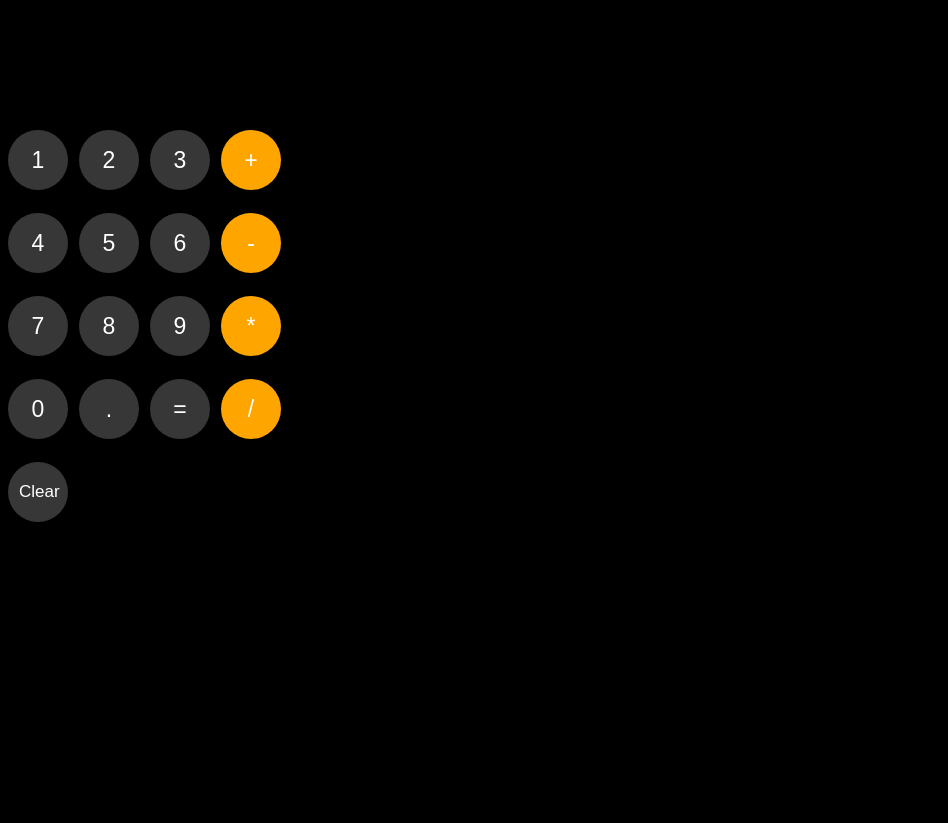
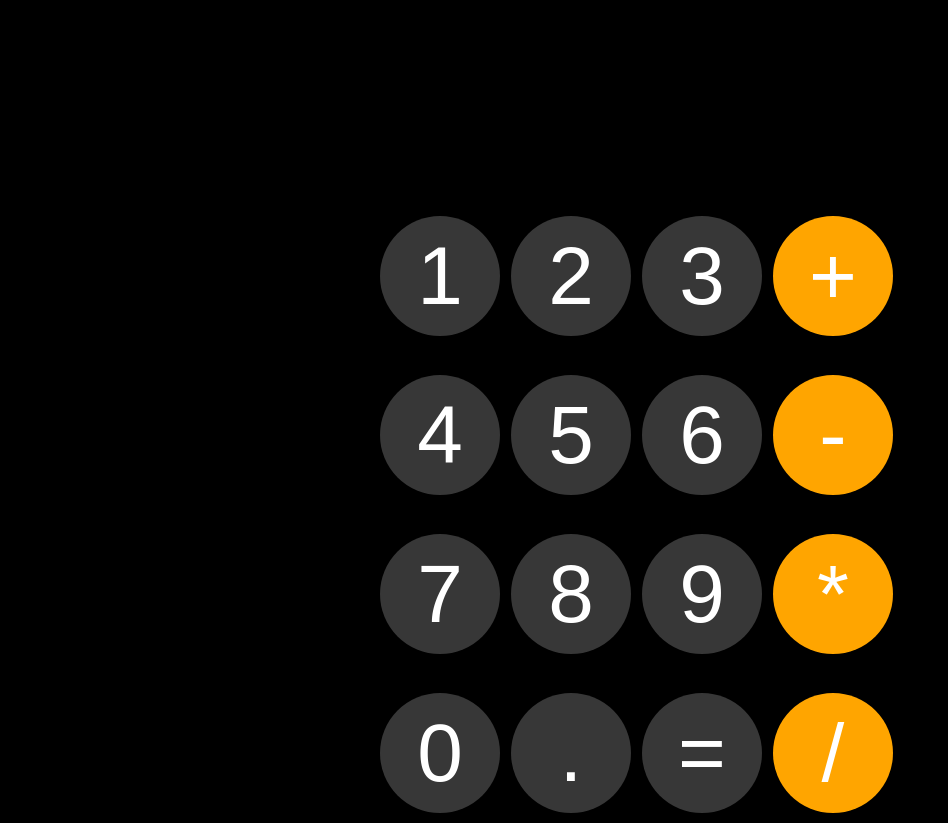
Before and after one commit to NickUCLA/Nicks-Calculator, a plain HTML site: page index.html in a window 1280 px wide. Shown: the top 823 px of the page, without its empty margins (0-948 px from the left). Before the commit the page ends 800 px from the top, so only its background shows below. Drawn offline with Linux system fonts and the light colour scheme.

Commit message:
added readme

```diff
--- a/index.html
+++ b/index.html
@@ -6,16 +6,16 @@
     button {
       background-color: rgb(55, 55, 55);
       border: none;
-      border-radius: 50px;
+      border-radius: 150px;
       padding-left: 20px;
       padding-right: 20px;
       padding-top: 10px;
       padding-bottom: 10px;
       margin-right: 7px;
-      font-size: 23px;
+      font-size: 82px;
       cursor: pointer;
-      width: 60px;
-      height: 60px;
+      width: 120px;
+      height: 120px;
       color: white;
       margin-bottom: 7px;
     }
@@ -23,6 +23,10 @@
     body {
       background-color: black;
       color: white;
+      display: flex;
+      flex-direction: column;
+      justify-content: center;
+      align-items: center;
     }
 
     .right-side {
@@ -30,13 +34,17 @@
     }
 
     .clear-button {
-      font-size: 17px;
-      padding-left: 11px;
+      font-size: 36px;
+      padding-left: 16px;
     }
 
     .final-font {
-      font-size: 50px;
-      height: 30px;
+      font-size: 92px;
+      height: 60px;
+      width: 490px;
+      text-align: end;
+      margin-bottom: 0;
+      padding-bottom: 40px;
     }
   </style>
 </head>
```
Also changed, not shown: images/screenshot.png (added), 1 other file.
